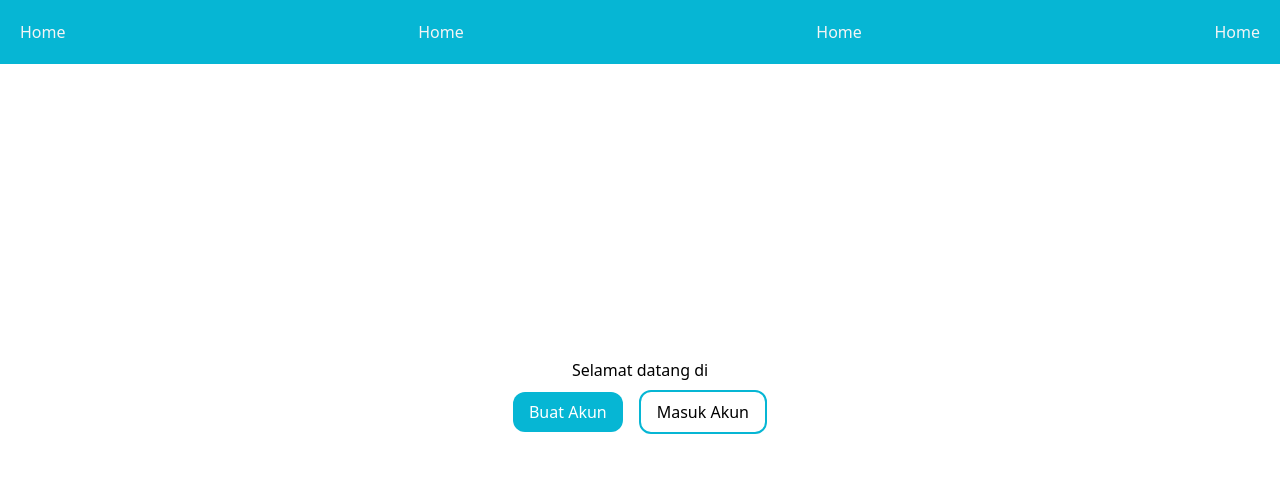
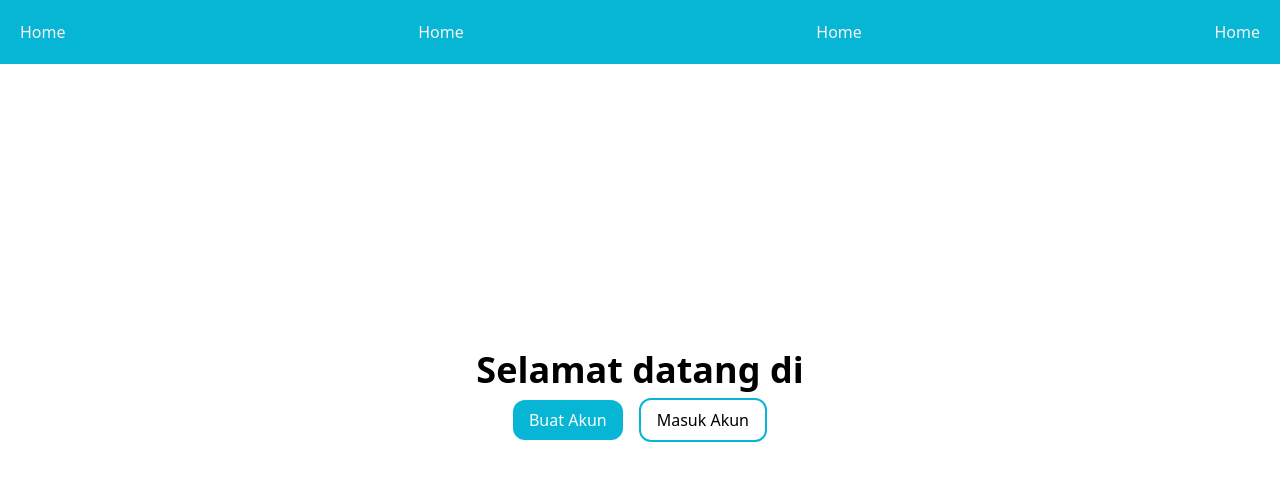
Before and after one commit to zackdesu/konseling-sekolah, a React (Vite) app: page / in a window 1280 px wide. Shown: the top 480 px of the page. Built offline with nearby package versions, Linux system fonts and the light colour scheme.

Commit message:
tailwind css config

```diff
--- a/src/index.css
+++ b/src/index.css
@@ -11,4 +11,37 @@
   #root {
     @apply h-full;
   }
+
+  h1,
+  h2,
+  h3,
+  h4,
+  h5,
+  h6 {
+    @apply font-bold;
+  }
+
+  h1 {
+    @apply text-2xl sm:text-3xl md:text-4xl;
+  }
+
+  h2 {
+    @apply text-xl sm:text-2xl md:text-3xl;
+  }
+
+  h3 {
+    @apply text-lg sm:text-xl md:text-2xl;
+  }
+
+  h4 {
+    @apply text-base sm:text-lg md:text-xl;
+  }
+
+  li {
+    @apply cursor-pointer text-xs sm:text-sm md:text-base;
+  }
+
+  p {
+    @apply text-xs md:text-base;
+  }
 }
```
